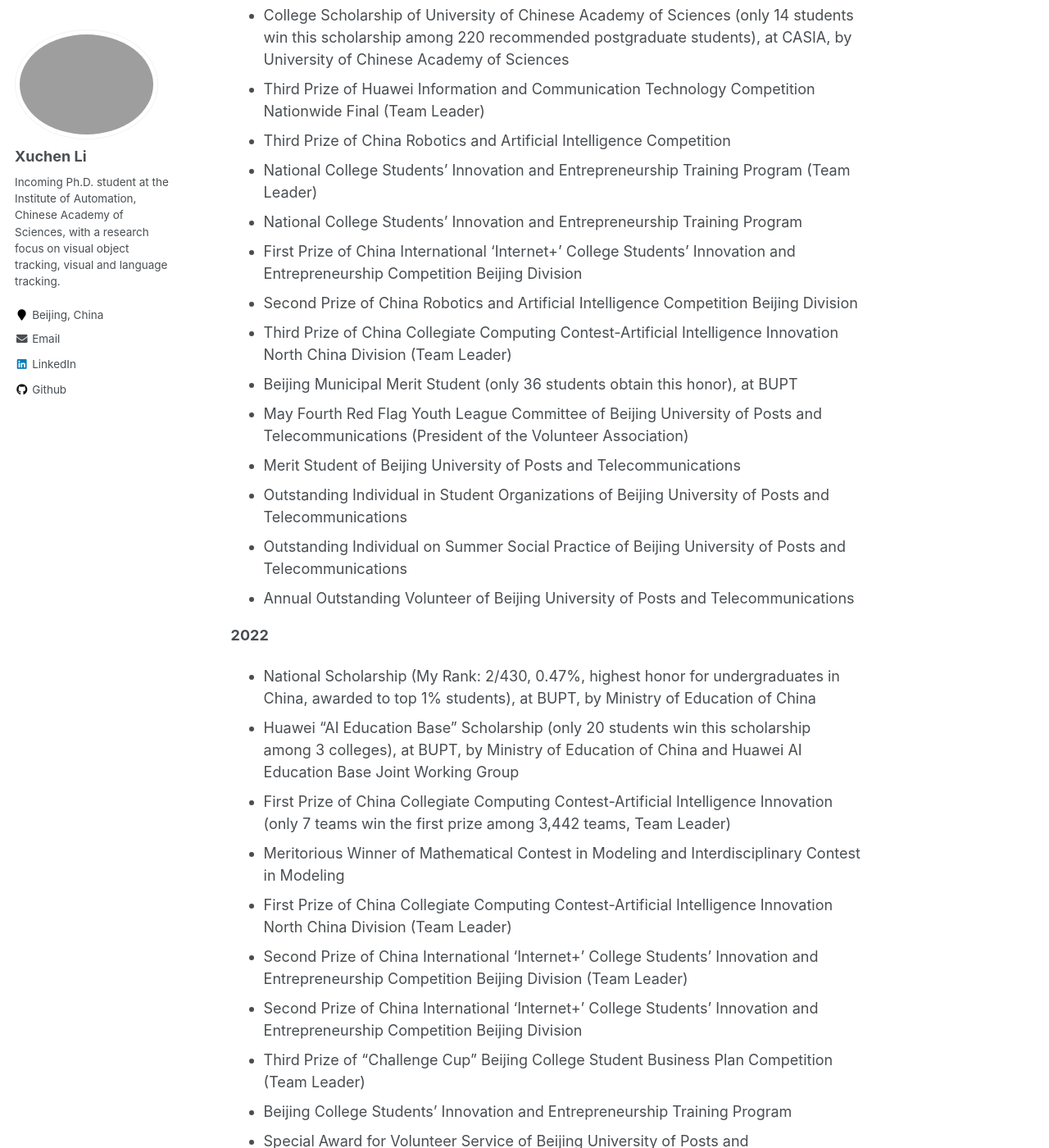
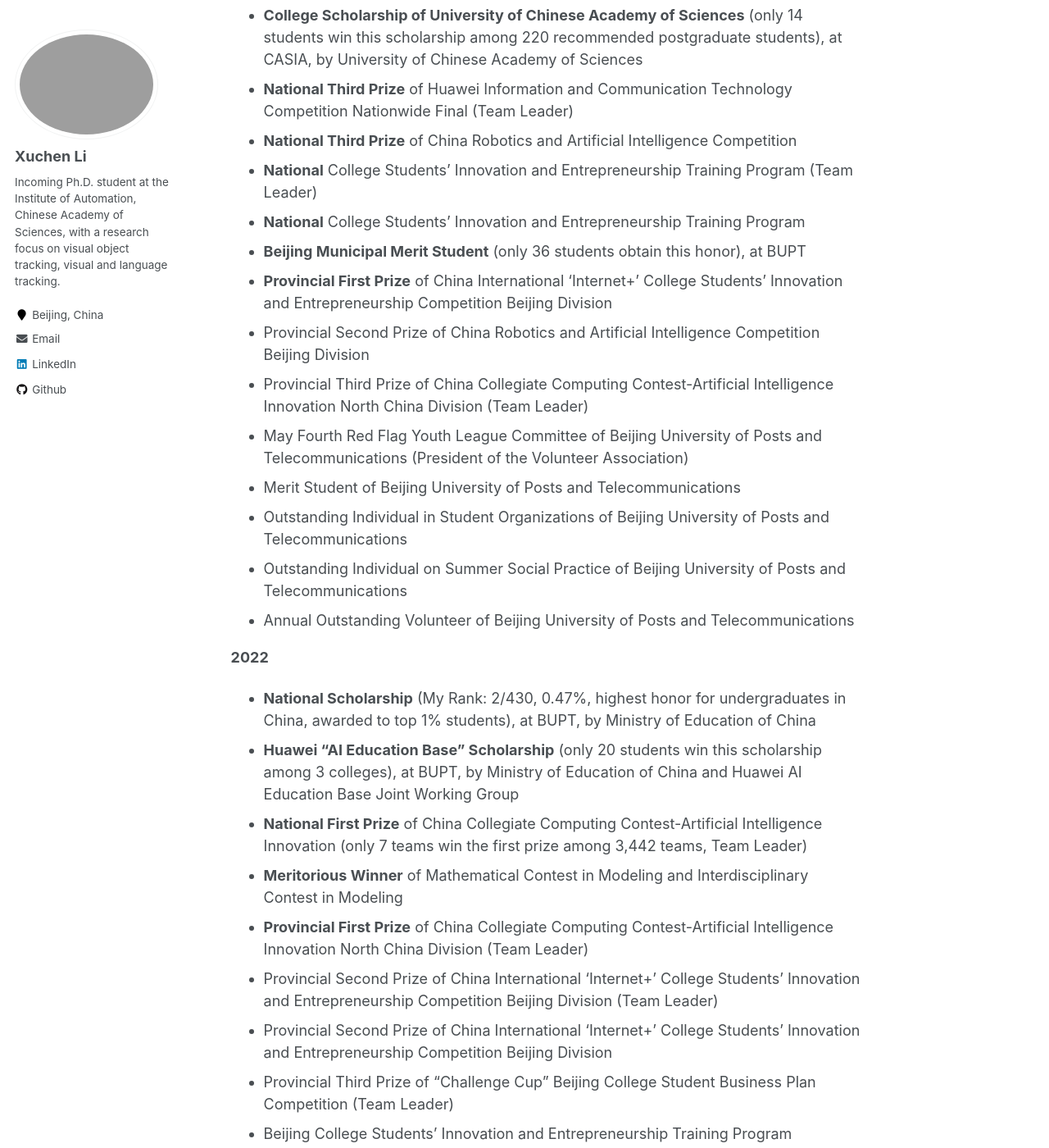
Before and after one commit to Xuchen-Li/Xuchen-Li.github.io, a Jekyll site: the page built from _pages/about.md, in a window 1280 px wide and 1400 px high, scrolled down 2159 px. Shown: the whole window at 82% size. Built offline with Jekyll 4.4.1, drawn with Linux system fonts in a browser that asks for light colours; some of the changed text lies outside the part shown.

Commit message:
Update about.md

```diff
--- a/_pages/about.md
+++ b/_pages/about.md
@@ -62,16 +62,16 @@ Awards & Honors
 ======
 
 **2023**
-* National Scholarship (My Rank: 1/455, 0.22%, highest honor for undergraduates in China, awarded to top 1% students), at BUPT, by Ministry of Education of China
-* College Scholarship of University of Chinese Academy of Sciences (only 14 students win this scholarship among 220 recommended postgraduate students), at CASIA, by University of Chinese Academy of Sciences
-* Third Prize of Huawei Information and Communication Technology Competition Nationwide Final (Team Leader)
-* Third Prize of China Robotics and Artificial Intelligence Competition
-* National College Students' Innovation and Entrepreneurship Training Program (Team Leader)
-* National College Students' Innovation and Entrepreneurship Training Program
-* First Prize of China International 'Internet+' College Students' Innovation and Entrepreneurship Competition Beijing Division
-* Second Prize of China Robotics and Artificial Intelligence Competition Beijing Division
-* Third Prize of China Collegiate Computing Contest-Artificial Intelligence Innovation North China Division (Team Leader)
-* Beijing Municipal Merit Student (only 36 students obtain this honor), at BUPT
+* **National Scholarship** (My Rank: 1/455, 0.22%, highest honor for undergraduates in China, awarded to top 1% students), at BUPT, by Ministry of Education of China
+* **College Scholarship of University of Chinese Academy of Sciences** (only 14 students win this scholarship among 220 recommended postgraduate students), at CASIA, by University of Chinese Academy of Sciences
+* **National Third Prize** of Huawei Information and Communication Technology Competition Nationwide Final (Team Leader)
+* **National Third Prize** of China Robotics and Artificial Intelligence Competition
+* **National** College Students' Innovation and Entrepreneurship Training Program (Team Leader)
+* **National** College Students' Innovation and Entrepreneurship Training Program
+* **Beijing Municipal Merit Student** (only 36 students obtain this honor), at BUPT
+* **Provincial First Prize** of China International 'Internet+' College Students' Innovation and Entrepreneurship Competition Beijing Division
+* Provincial Second Prize of China Robotics and Artificial Intelligence Competition Beijing Division
+* Provincial Third Prize of China Collegiate Computing Contest-Artificial Intelligence Innovation North China Division (Team Leader)
 * May Fourth Red Flag Youth League Committee of Beijing University of Posts and Telecommunications (President of the Volunteer Association)
 * Merit Student of Beijing University of Posts and Telecommunications
 * Outstanding Individual in Student Organizations of Beijing University of Posts and Telecommunications
@@ -79,14 +79,14 @@ Awards & Honors
 * Annual Outstanding Volunteer of Beijing University of Posts and Telecommunications
 
 **2022**
-* National Scholarship (My Rank: 2/430, 0.47%, highest honor for undergraduates in China, awarded to top 1% students), at BUPT, by Ministry of Education of China
-* Huawei "AI Education Base" Scholarship (only 20 students win this scholarship among 3 colleges), at BUPT, by Ministry of Education of China and Huawei AI Education Base Joint Working Group
-* First Prize of China Collegiate Computing Contest-Artificial Intelligence Innovation (only 7 teams win the first prize among 3,442 teams, Team Leader)
-* Meritorious Winner of Mathematical Contest in Modeling and Interdisciplinary Contest in Modeling
-* First Prize of China Collegiate Computing Contest-Artificial Intelligence Innovation North China Division (Team Leader)
-* Second Prize of China International 'Internet+' College Students' Innovation and Entrepreneurship Competition Beijing Division (Team Leader)
-* Second Prize of China International 'Internet+' College Students' Innovation and Entrepreneurship Competition Beijing Division
-* Third Prize of "Challenge Cup" Beijing College Student Business Plan Competition (Team Leader)
+* **National Scholarship** (My Rank: 2/430, 0.47%, highest honor for undergraduates in China, awarded to top 1% students), at BUPT, by Ministry of Education of China
+* **Huawei "AI Education Base" Scholarship** (only 20 students win this scholarship among 3 colleges), at BUPT, by Ministry of Education of China and Huawei AI Education Base Joint Working Group
+* **National First Prize** of China Collegiate Computing Contest-Artificial Intelligence Innovation (only 7 teams win the first prize among 3,442 teams, Team Leader)
+* **Meritorious Winner** of Mathematical Contest in Modeling and Interdisciplinary Contest in Modeling
+* **Provincial First Prize** of China Collegiate Computing Contest-Artificial Intelligence Innovation North China Division (Team Leader)
+* Provincial Second Prize of China International 'Internet+' College Students' Innovation and Entrepreneurship Competition Beijing Division (Team Leader)
+* Provincial Second Prize of China International 'Internet+' College Students' Innovation and Entrepreneurship Competition Beijing Division
+* Provincial Third Prize of "Challenge Cup" Beijing College Student Business Plan Competition (Team Leader)
 * Beijing College Students' Innovation and Entrepreneurship Training Program
 * Special Award for Volunteer Service of Beijing University of Posts and Telecommunications (President of the Volunteer Association)
 * Merit Student of Beijing University of Posts and Telecommunications
@@ -94,9 +94,9 @@ Awards & Honors
 * Youth Star of Beijing University of Posts and Telecommunications
 
 **2021**
-* National Encouragement Scholarship (My Rank: 8/522, 1.53%), at BUPT, by Ministry of Education of China
+* **National Encouragement Scholarship** (My Rank: 8/522, 1.53%), at BUPT, by Ministry of Education of China
 * Haohan Scholarship and Grants, at BUPT, by Beijing Haohan DATA Technology Co., Ltd.
-* Second Prize of China International 'Internet+' College Students' Innovation and Entrepreneurship Competition Beijing Division
+* Provincial Second Prize of China International 'Internet+' College Students' Innovation and Entrepreneurship Competition Beijing Division
 * Outstanding Class Group of Beijing University of Posts and Telecommunications (Secretary of the Youth League Branch)
 * Second Prize of Winter Enrollment Promotion Practice of Beijing University of Posts and Telecommunications (Team Leader)
 * Outstanding Video Award of Winter Enrollment Promotion Practice of Beijing University of Posts and Telecommunications (Team Leader)
```
